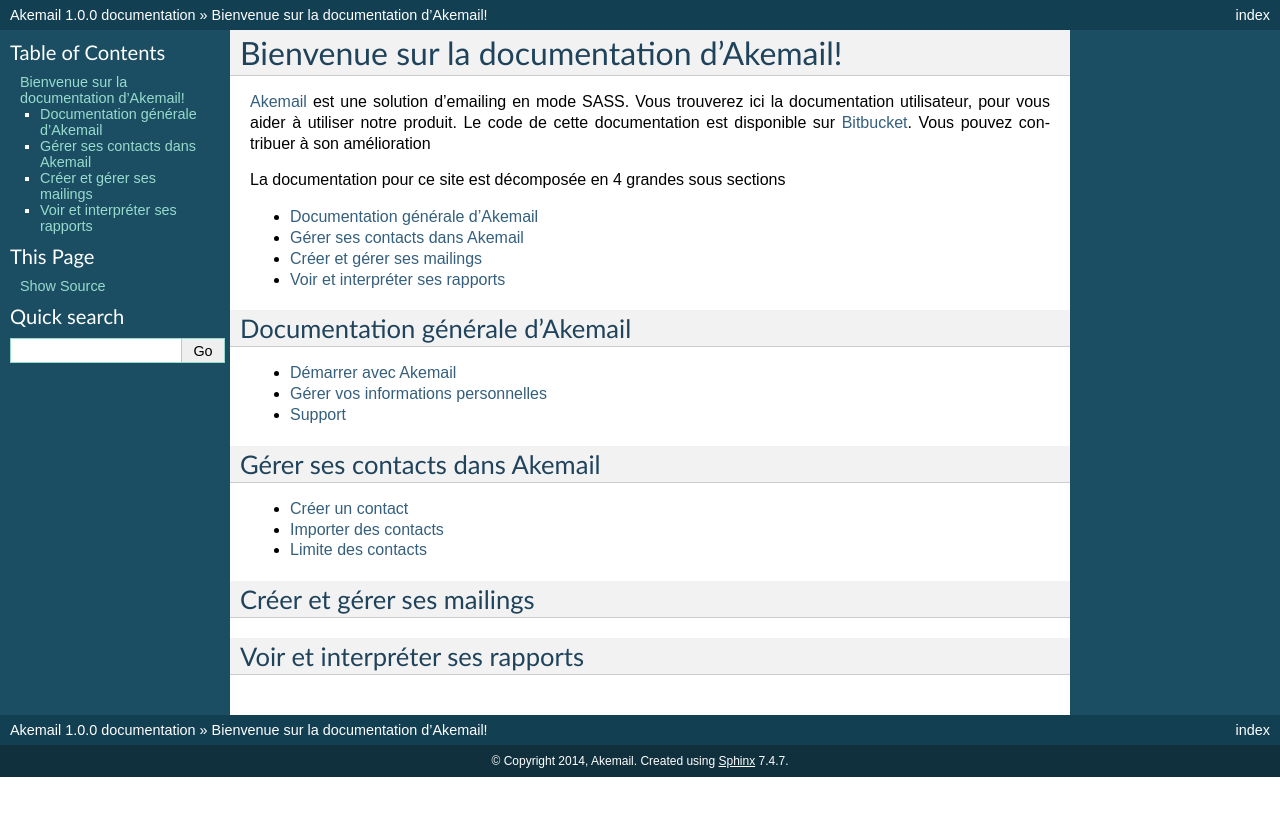
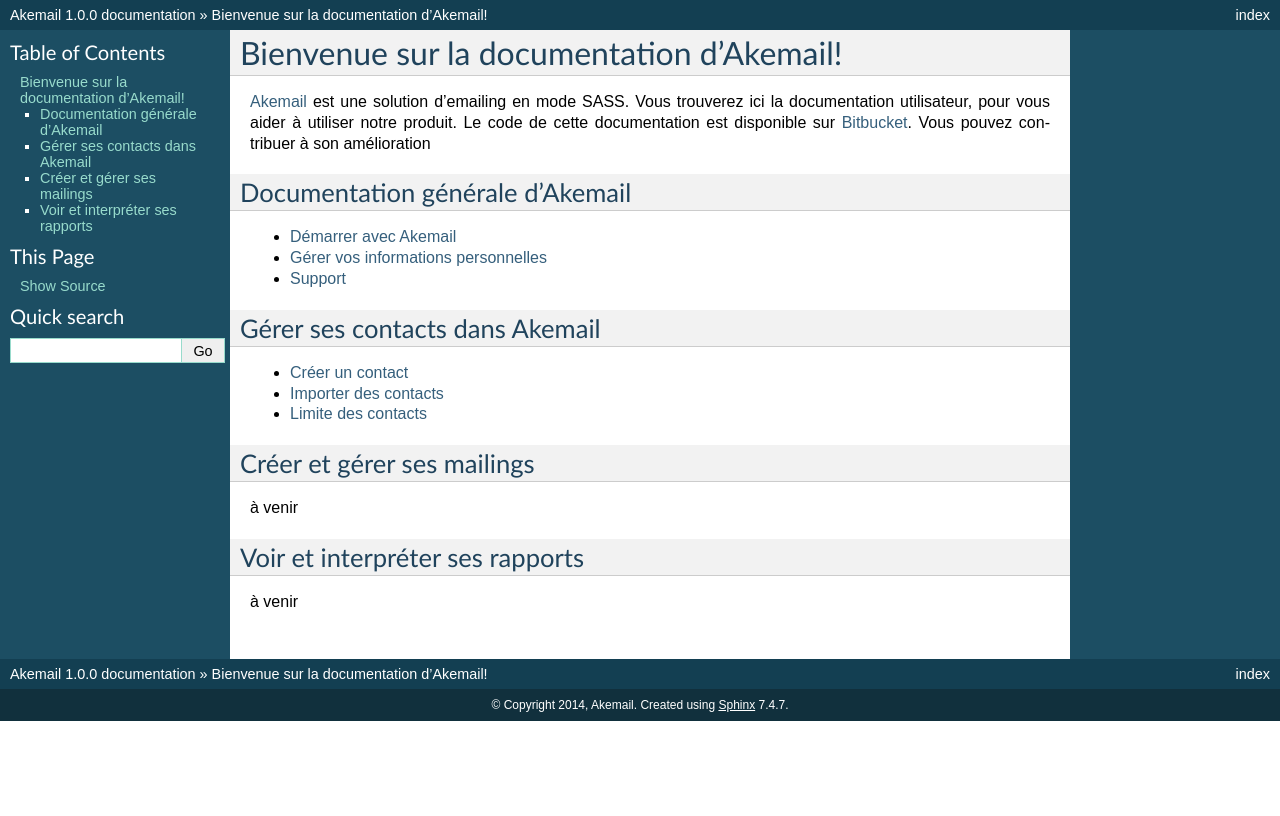
Before and after one commit to 11h42/akemail-documentation, a Sphinx documentation site: the page built from docs/index.rst, in a window 1280 px wide. Shown: the top 816 px of the page. Built offline with Sphinx 7.4.7, drawn with Linux system fonts in a browser that asks for light colours.

Commit message:
fix pdf generation error

```diff
--- a/docs/conf.py
+++ b/docs/conf.py
@@ -193,8 +193,7 @@
 # (source start file, target name, title,
 #  author, documentclass [howto, manual, or own class]).
 latex_documents = [
-    ('index', 'Akemail.tex', u'Akemail Documentation',
-     u'Steve Marechal, Cédric Ricard, Guillaume Vincent \\& l\'équipe d\'Akemail', 'manual'),
+    ('index', 'Akemail.tex', u'Akemail Documentation', u'l\'équipe d\'Akemail', 'manual'),
 ]
 
 # The name of an image file (relative to this directory) to place at the top of
--- a/docs/index.rst
+++ b/docs/index.rst
@@ -11,47 +11,30 @@
 .. _Akemail: https://akemail.fr/
 .. _Bitbucket: https://bitbucket.org/akemail/akemail_documentation
 
-La documentation pour ce site est décomposée en 4 grandes sous sections
 
-* :ref:`akemail-docs`
-* :ref:`contact-docs`
-* :ref:`mailing-docs`
-* :ref:`report-docs`
+Documentation générale d'Akemail
+================================
+
+* :ref:`ref-akemail_start`
+* :ref:`ref-handle_information`
+* :ref:`ref-support`
 
 
-.. _akemail-docs:
+Gérer ses contacts dans Akemail
+===============================
 
-Documentation générale d'Akemail
---------------------------------
-
-.. toctree::
-   :maxdepth: 1
-
-   akemail_start
-   handle_information
-   support
+* :ref:`ref-create_contact`
+* :ref:`ref-import_contacts`
+* :ref:`ref-contact_limit`
 
 
-.. _contact-docs:
+Créer et gérer ses mailings
+===========================
 
-Gérer ses contacts dans Akemail
--------------------------------
-
-.. toctree::
-   :maxdepth: 1
-
-   create_contact
-   import_contacts
-   contact_limit
+à venir
 
 
-.. _mailing-docs:
+Voir et interpréter ses rapports
+================================
 
-Créer et gérer ses mailings
----------------------------
-
-
-.. _report-docs:
-
-Voir et interpréter ses rapports
---------------------------------
+à venir
```
